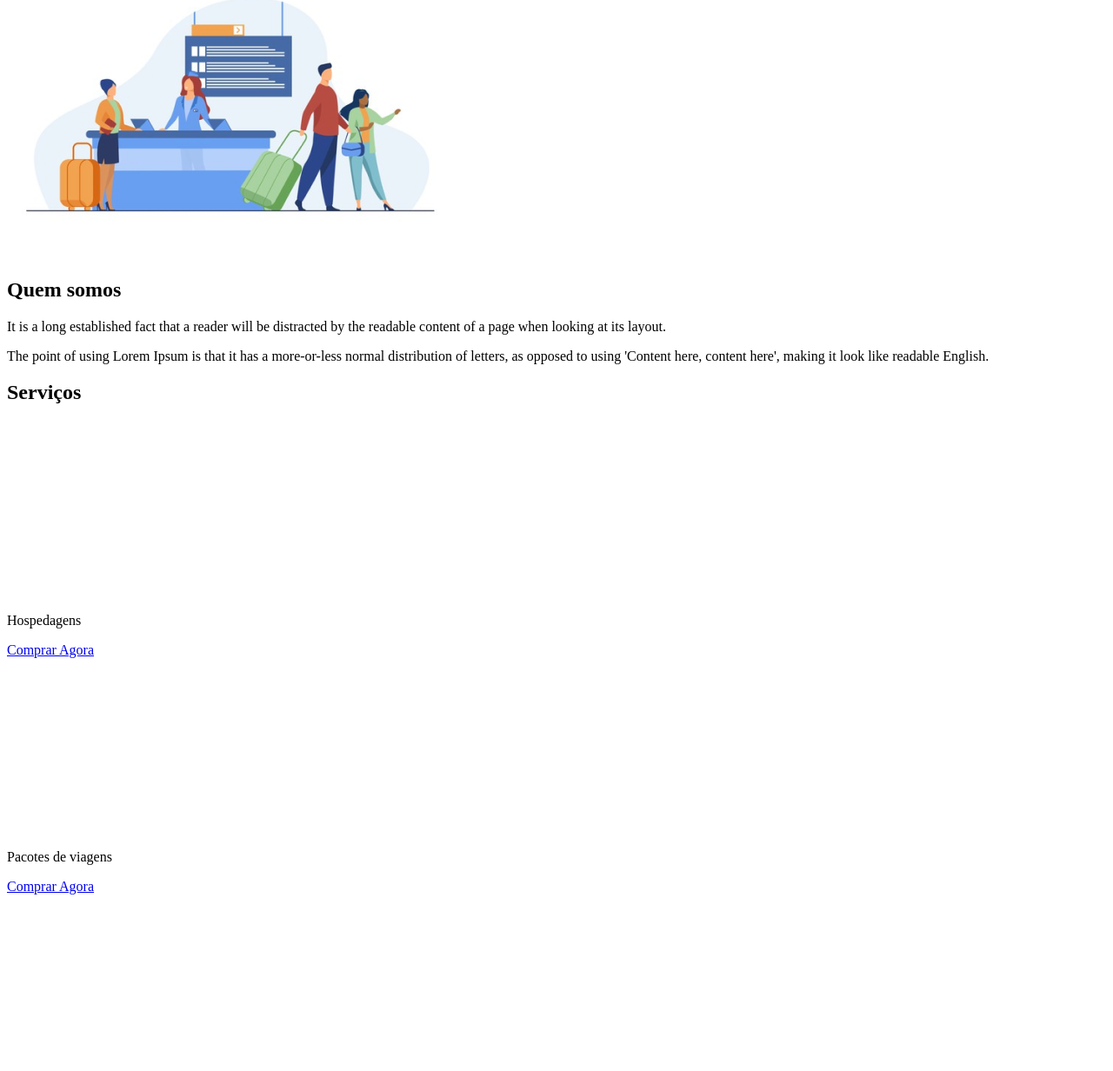
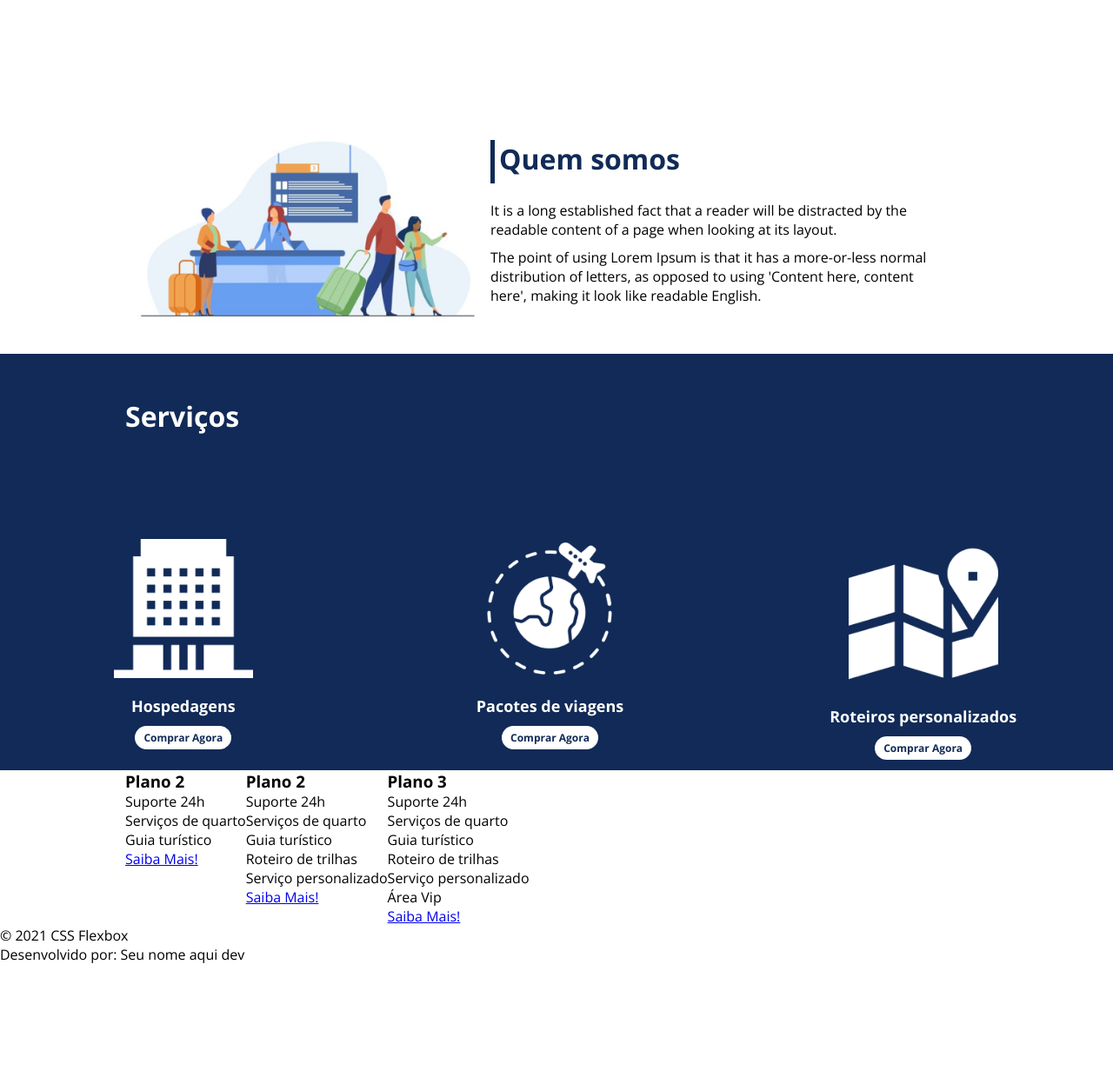
Before and after one commit to TalisDuarte007/FlexTurismo_DIO_Bootcamp, a plain HTML site: page flex-projeto/index.html in a window 1280 px wide. Shown: the part 784-2016 px from the top of the page at 87% size. After the commit the page ends 1893 px from the top, so only its background shows below. Drawn offline with nearby package versions, Linux system fonts and the light colour scheme.

Commit message:
atualizações do css

```diff
--- a/flex-projeto/index.html
+++ b/flex-projeto/index.html
@@ -1,23 +1,30 @@
 <!DOCTYPE html>
 <html lang="pt-br">
+
 <head>
     <meta charset="UTF-8">
     <meta name="viewport" content="width=device-width, initial-scale=1.0">
     <title>Flex Turismos</title>
     <link rel="stylesheet" href="./style.css">
+    <link rel="preconnect" href="https://fonts.googleapis.com">
+    <link rel="preconnect" href="https://fonts.gstatic.com" crossorigin>
+    <link href="https://fonts.googleapis.com/css2?family=Montserrat:wght@300;400;700&family=Open+Sans:wght@300;400;700&display=swap" rel="stylesheet">
 </head>
+
 <body>
     <header>
-        <h1>FlexTurismos</h1>
-        <ul>
+        <div class="flex-container menu">
+            <div><h1>FlexTurismos</h1></div>
+            <ul class="list-items">
                 <li><a href="#quem-somos">Quem Somos</a></li>
                 <li><a href="#servicos">Serviços</a></li>
                 <li><a href="#planos">Planos</a></li>
             </ul>
+        </div>
     </header>
 
-    <div>
-        <div>
+    <div class="flex-container apresentacao">
+        <div class="texto-apresentacao">
             <h1>Flex <br>Turismos</h1>
             <p>O melhor serviço para você!</p>
             <a href="">Saiba Mais!</a>
@@ -28,37 +35,38 @@
         </div>
     </div>
 
+    <div class="flex-container" id="quem-somos">
         <div>
+            <h2>Quem somos</h2>
+            <p>It is a long established fact that a reader will be distracted by the readable content of a page when
+                looking at its layout. </p>
+            <p>The point of using Lorem Ipsum is that it has a more-or-less normal distribution of letters, as opposed
+                to using 'Content here, content here', making it look like readable English.</p>
+        </div>
         <div>
             <img src="./images/1-quem-somos.png" alt="balcão de atendimento">
         </div>
-
-        <div>
-            <h2>Quem somos</h2>
-            <p>It is a long established fact that a reader will be distracted by the readable content of a page when looking at its layout. </p>
-            <p>The point of using Lorem Ipsum is that it has a more-or-less normal distribution of letters, as opposed to using 'Content here, content here', making it look like readable English.</p>
-        </div>
     </div>
 
-    <div>
-        <div>
+    <div class="container-externo">
+        <div class="flex-container" id="servicos">
             <h2>Serviços</h2>
         </div>
 
-        <div>
-            <div>
+        <div class="list-servicos">
+            <div class="item-servico">
                 <div><img src="./images/icon-2.png" alt="hospedagens"></div>
                 <p>Hospedagens</p>
                 <a href="#">Comprar Agora</a>
             </div>
 
-            <div>
+            <div class="item-servico">
                 <div><img src="./images/icon-1.png" alt="pacote de viagens"></div>
                 <p>Pacotes de viagens</p>
                 <a href="#">Comprar Agora</a>
             </div>
 
-            <div>
+            <div class="item-servico">
                 <div><img src="./images/icon-3.png" alt="roteiros personalizados"></div>
                 <p>Roteiros personalizados</p>
                 <a href="#">Comprar Agora</a>
@@ -67,8 +75,7 @@
         </div>
     </div>
 
-    <div>
-
+    <div class="flex-container">
         <div>
             <h3>Plano 2</h3>
             <ul>
@@ -110,4 +117,5 @@
         <p>Desenvolvido por: Seu nome aqui dev</p>
     </footer>
 </body>
+
 </html>
--- a/flex-projeto/style.css
+++ b/flex-projeto/style.css
@@ -0,0 +1,164 @@
+*{
+    margin: 0;
+    padding: 0;
+    font-family: 'Open Sans', sans-serif;
+}
+
+ul{
+    list-style: none;
+    margin: 0;
+    padding: 0;
+}
+
+ul li a{
+    text-decoration: none;
+}
+
+div img{
+    display: block;
+    width: 100%;
+}
+
+.flex-container{
+    display: flex;
+    max-width: 992px;
+    margin: auto;
+    width: 100%;
+}
+
+header{
+    background-color: #112A57;
+    height: 100px;
+    display: flex;
+    align-items: center;
+    color: #fff;
+}
+
+header .list-items{
+    display: flex;
+    width: 100%;
+    max-width: 260px;
+    justify-content: space-between;
+    align-items: center;
+}
+.list-items li a{
+    color: #fff;
+}
+
+header .menu{
+    justify-content: space-between;
+}
+
+.apresentacao{
+    height: 100vh;
+    align-items: center;
+    justify-content: space-between;
+}
+
+.apresentacao .texto-apresentacao{
+    min-height: 200px;
+}
+
+.texto-apresentacao h1{
+    color: #122a51;
+    font-size: 48px;
+    margin-bottom: 10px;
+}
+
+.texto-apresentacao a{
+    background-color: #122a51;
+    color: #fff;
+    text-align: center;
+    border-radius: 30px;
+    width: 220px;
+    display: block;
+    text-decoration: none;
+    height: 50px;
+    line-height: 50px;
+    margin-top: 10px;
+    margin-bottom: 10px;
+}
+
+#quem-somos{
+    flex-direction: row-reverse;
+    align-items: center;
+    justify-content: space-between;
+}
+
+#quem-somos h2{
+    font-size: 32px;
+    color: #112A57;
+    display: flex;
+    margin-bottom: 20px;
+}
+
+#quem-somos h2::before{
+    content: "";
+    height: 50px;
+    width: 5px;
+    margin-right: 5px;
+    background-color: #112A57;
+    position: relative;
+}
+
+#quem-somos p{
+    margin-bottom: 10px;
+    width: 90%;
+}
+
+#quem-somos img{
+    min-width: 420px;
+}
+
+.container-externo{
+    background-color: #112A57;
+    width: 100%;
+}
+
+#servicos{
+    flex-direction: column;
+    padding-top: 50px;
+    padding-bottom: 100px;
+}
+
+#servicos h2{
+    color: #fff;
+    font-size: 32px;
+    margin-bottom: 20px;
+}
+
+.list-servicos{
+    display: flex;
+    justify-content: space-around;
+}
+
+.list-servicos .item-servico{
+    text-align: center;
+}
+
+.item-servico a{
+    width: 220px;
+    background-color: #fff;
+    border-radius: 30px;
+    height: 50px;
+    text-align: center;
+    margin-top: 20px;
+    line-height: 50px;
+    padding: 5px 10px;
+    color: #112A57;
+    font-size: 12px;
+    text-decoration: none;
+    font-weight: 700;
+}
+
+.item-servico p{
+    font-weight: 700;
+    font-size: 18px;
+    color: #fff;
+    margin-top: 20px;
+}
+
+.item-servico img{
+    width: 80%;
+    margin: auto;
+}
```
Lines whose indentation alone changed are shown as unchanged.
